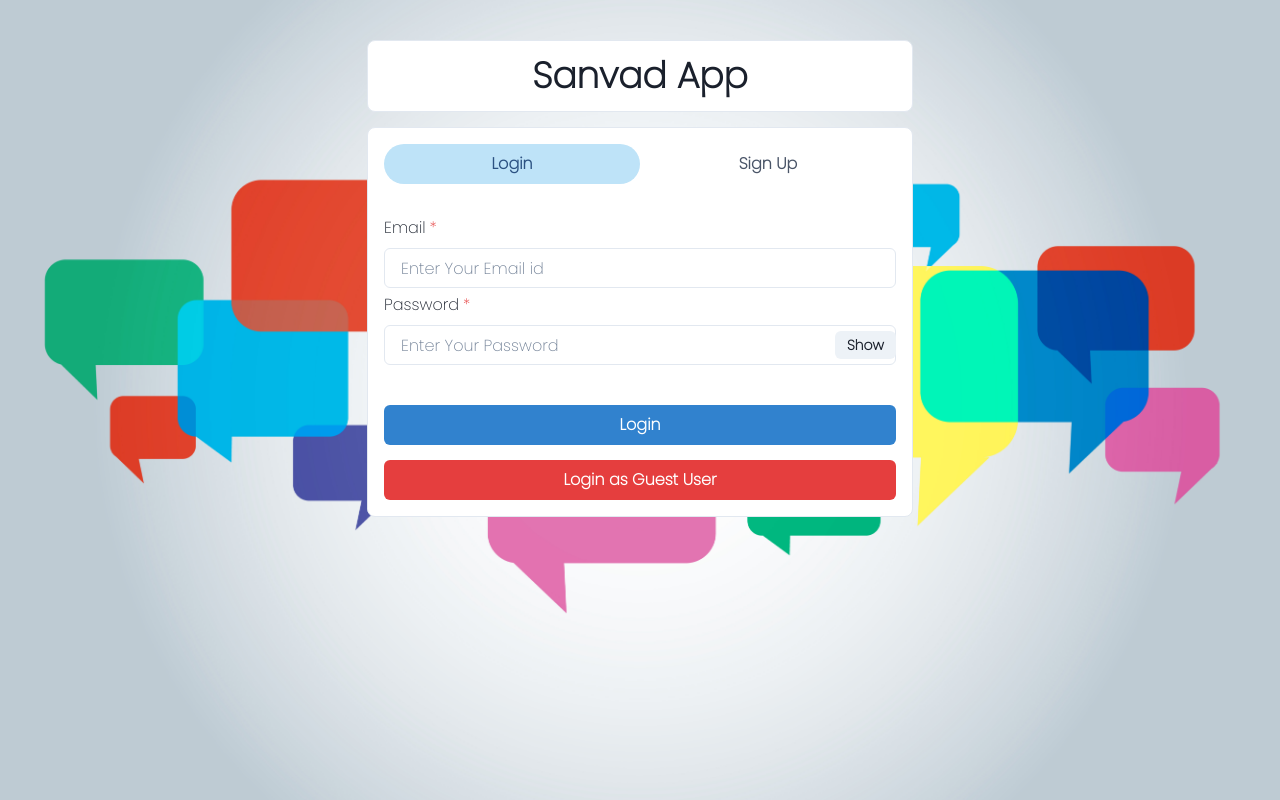
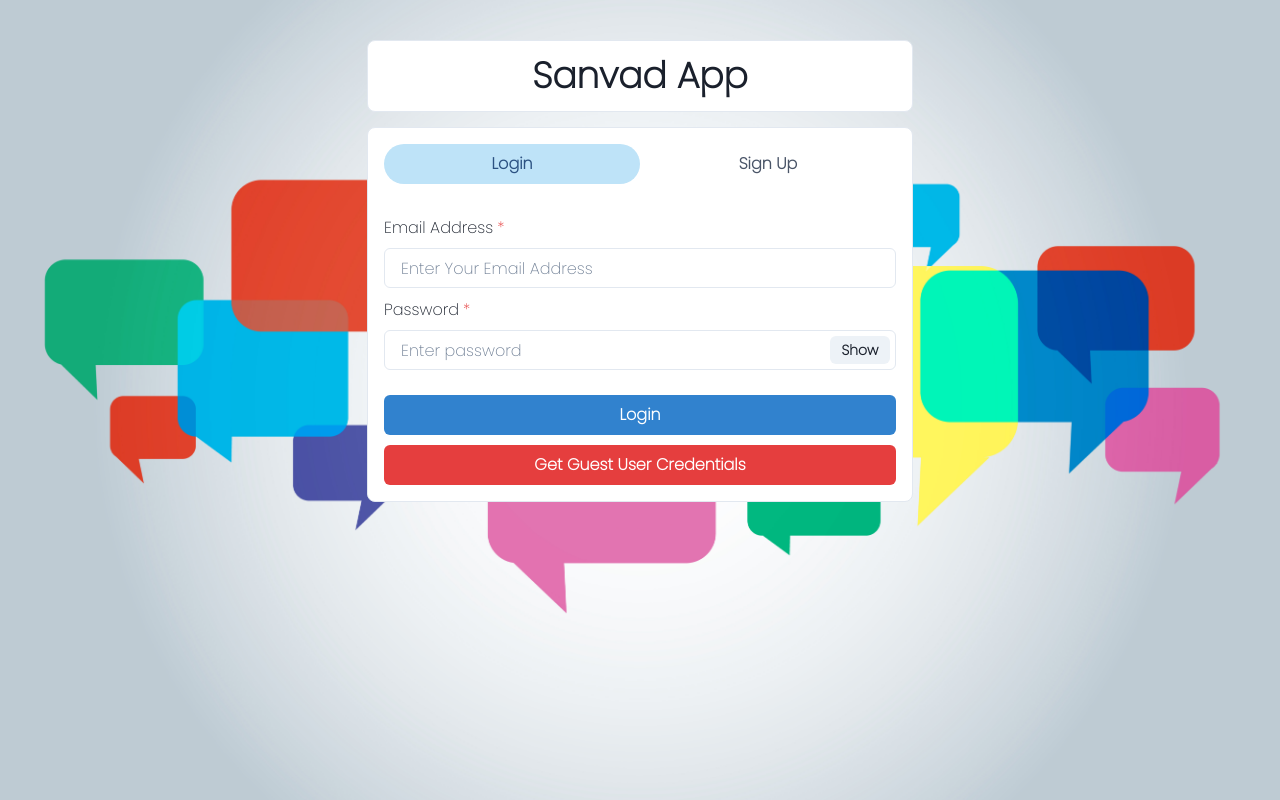
Before and after one commit to Suman-ojha/ChitChat, a React (Create React App) app in the folder client/: page / in a window 1280 px wide. Built offline with nearby package versions, Linux system fonts and the light colour scheme.

Commit message:
chnages in frontend to store user info while login, signup

```diff
--- a/client/package.json
+++ b/client/package.json
@@ -2,7 +2,7 @@
   "name": "client",
   "version": "0.1.0",
   "private": true,
-
+  "proxy": "http://localhost:5000/",
   "dependencies": {
     "@chakra-ui/icons": "^2.0.15",
     "@chakra-ui/react": "^2.4.2",
--- a/client/src/components/Authentication/Login.js
+++ b/client/src/components/Authentication/Login.js
@@ -1,32 +1,38 @@
-import React from 'react'
-import { Button, FormControl, FormLabel, Input, InputGroup, InputRightElement, VStack } from '@chakra-ui/react'
-import { useState } from 'react'
-import { useToast } from '@chakra-ui/react'
-import { useNavigate } from "react-router-dom"
-import axios from 'axios';
+import { Button } from "@chakra-ui/button";
+import { FormControl, FormLabel } from "@chakra-ui/form-control";
+import { Input, InputGroup, InputRightElement } from "@chakra-ui/input";
+import { VStack } from "@chakra-ui/layout";
+import { useState } from "react";
+import axios from "axios";
+import { useToast } from "@chakra-ui/react";
+import { useNavigate } from "react-router-dom";
+import { ChatState } from "../../Context/ChatProvider";
 
 const Login = () => {
   const [show, setShow] = useState(false);
+  const handleClick = () => setShow(!show);
+  const toast = useToast();
   const [email, setEmail] = useState();
   const [password, setPassword] = useState();
   const [loading, setLoading] = useState(false);
-    const toast = useToast();
+
   const navigate = useNavigate();
+  const { setUser } = ChatState();
 
-    // const handelClick = () => (setShow(!show));
   const submitHandler = async () => {
     setLoading(true);
-        if (!password || !email) {
+    if (!email || !password) {
       toast({
-                title: "Please fill all feilds",
+        title: "Please Fill all the Feilds",
         status: "warning",
-                deration: 5000,
+        duration: 5000,
         isClosable: true,
         position: "bottom",
       });
       setLoading(false);
       return;
     }
+
     try {
       const config = {
         headers: {
@@ -34,15 +40,12 @@ const Login = () => {
         },
       };
 
-            const { data } = await fetch(
-
-                "https://chit-chat-beta-nine.vercel.app/api/user/login",
-                // "http://localhost:5000/api/user/login",
+      const { data } = await axios.post(
+        "/api/user/login",
         { email, password },
         config
       );
 
-            // console.log(JSON.stringify(data));
       toast({
         title: "Login Successful",
         status: "success",
@@ -50,6 +53,8 @@ const Login = () => {
         isClosable: true,
         position: "bottom",
       });
+      setUser(data);
+    //   console.log("data==>",data)
       localStorage.setItem("userInfo", JSON.stringify(data));
       setLoading(false);
       navigate("/chats");
@@ -65,55 +70,56 @@ const Login = () => {
       setLoading(false);
     }
   };
-    // useEffect(() => {
-
-    // }, [navigate])
 
   return (
-        <VStack spacing={"5px"}>
+    <VStack spacing="10px">
       <FormControl id="email" isRequired>
-                <FormLabel>Email</FormLabel>
+        <FormLabel>Email Address</FormLabel>
         <Input
-                    placeholder='Enter Your Email id'
           value={email}
+          type="email"
+          placeholder="Enter Your Email Address"
           onChange={(e) => setEmail(e.target.value)}
         />
       </FormControl>
       <FormControl id="password" isRequired>
         <FormLabel>Password</FormLabel>
-                <InputGroup>
+        <InputGroup size="md">
           <Input
-                        type={show ? "text" : "password"}
-                        placeholder='Enter Your Password'
             value={password}
             onChange={(e) => setPassword(e.target.value)}
+            type={show ? "text" : "password"}
+            placeholder="Enter password"
           />
-                    <InputRightElement width={"4.5re"}>
-                        <Button height={"1.75rem"} size={"sm"} onClick={() => (setShow(!show))}>
+          <InputRightElement width="4.5rem">
+            <Button h="1.75rem" size="sm" onClick={handleClick}>
               {show ? "Hide" : "Show"}
             </Button>
           </InputRightElement>
         </InputGroup>
       </FormControl>
       <Button
-                colorScheme={"blue"}
+        colorScheme="blue"
         width="100%"
-                style={{ marginTop: "35px" }}
+        style={{ marginTop: 15 }}
         onClick={submitHandler}
         isLoading={loading}
-            >Login</Button>
+      >
+        Login
+      </Button>
       <Button
         variant="solid"
-                colorScheme={"red"}
+        colorScheme="red"
         width="100%"
-                style={{ marginTop: "10px" }}
         onClick={() => {
-                    setEmail("guest@user.com");
-                    setPassword("12345678");
+          setEmail("guest@example.com");
+          setPassword("123456");
         }}
-            >Login as Guest User</Button>
+      >
+        Get Guest User Credentials
+      </Button>
     </VStack>
-    )
-}
+  );
+};
 
-export default Login
+export default Login;
--- a/client/src/components/Authentication/Signup.js
+++ b/client/src/components/Authentication/Signup.js
@@ -19,6 +19,7 @@ const Signup = () => {
 
     const postDetails = async (file) => {
         setLoading(true);
+
         if (!file) {
             toast({
                 title: "Please Select an Image!",
@@ -101,7 +102,7 @@ const Signup = () => {
                 },
             };
             console.log("picinsubmit====>",pics)
-            const { data } = await axios.post("http://localhost:5000/api/user", { name, email, password, pics }, config);
+            const { data } = await axios.post("/api/user", { name, email, password, pics }, config);
             toast({
                 title: "Registratoin Successfull",
                 status: "success",
--- a/client/src/pages/Home.js
+++ b/client/src/pages/Home.js
@@ -11,9 +11,13 @@ const Home = () => {
     const navigate = useNavigate()
 
     useEffect(() => {
-        const user = JSON.parse(localStorage.getItem('userInfo'));
-        if (user) {
-            navigate('/chats')
+        const user = localStorage.getItem('userInfo');
+        let val = JSON.parse(user);
+        if(val){
+
+            if (user) {
+                navigate('/chats')
+            }
         }
     }, [navigate]);
 
```
Also changed, not shown: 2 other files (tests, documents, lock files or other folders). Lines whose indentation alone changed are shown as unchanged.
